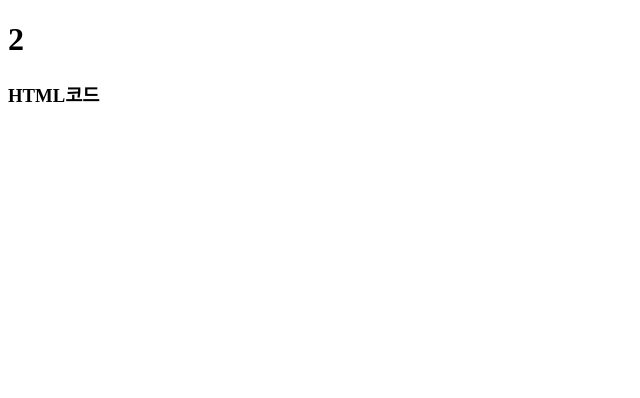
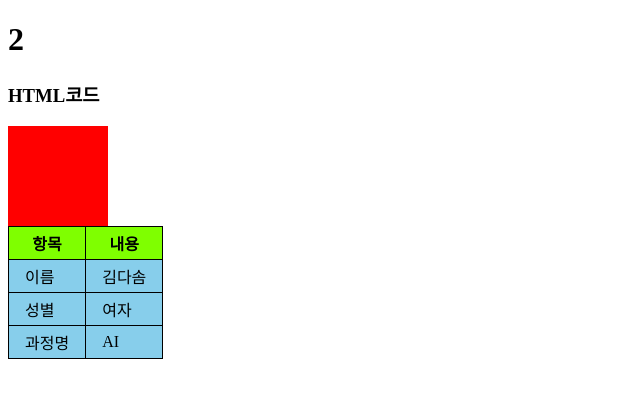
Before and after one commit to dasom222g/learn-fastapi, a FastAPI app: page /test in a window 1280 px wide. Before the commit the part shown is almost empty. Shown: the top 398 px of the page, without its empty margins (0-640 px from the left). Run offline with FastAPI, Linux system fonts and the light colour scheme.

Commit message:
feat: Add html

```diff
--- a/templates/test.html
+++ b/templates/test.html
@@ -4,9 +4,51 @@
     <meta charset="UTF-8" />
     <meta name="viewport" content="width=device-width, initial-scale=1.0" />
     <title>테스트페이지</title>
+
+    <style>
+      table,
+      th,
+      td {
+        border: 1px solid black;
+        border-collapse: collapse;
+      }
+
+      th,
+      td {
+        padding: 4px 16px;
+      }
+
+      th {
+        background-color: chartreuse;
+      }
+
+      td {
+        background-color: skyblue;
+      }
+    </style>
   </head>
   <body>
     <h1>{{a}}</h1>
     <h3>HTML코드</h3>
+    <div style="width: 100px; height: 100px; background-color: red"></div>
+
+    <table>
+      <tr>
+        <th>항목</th>
+        <th>내용</th>
+      </tr>
+      <tr>
+        <td>이름</td>
+        <td>김다솜</td>
+      </tr>
+      <tr>
+        <td>성별</td>
+        <td>여자</td>
+      </tr>
+      <tr>
+        <td>과정명</td>
+        <td>AI</td>
+      </tr>
+    </table>
   </body>
 </html>
```
Also changed, not shown: templates/test2.html (added, +12 -0 lines).
